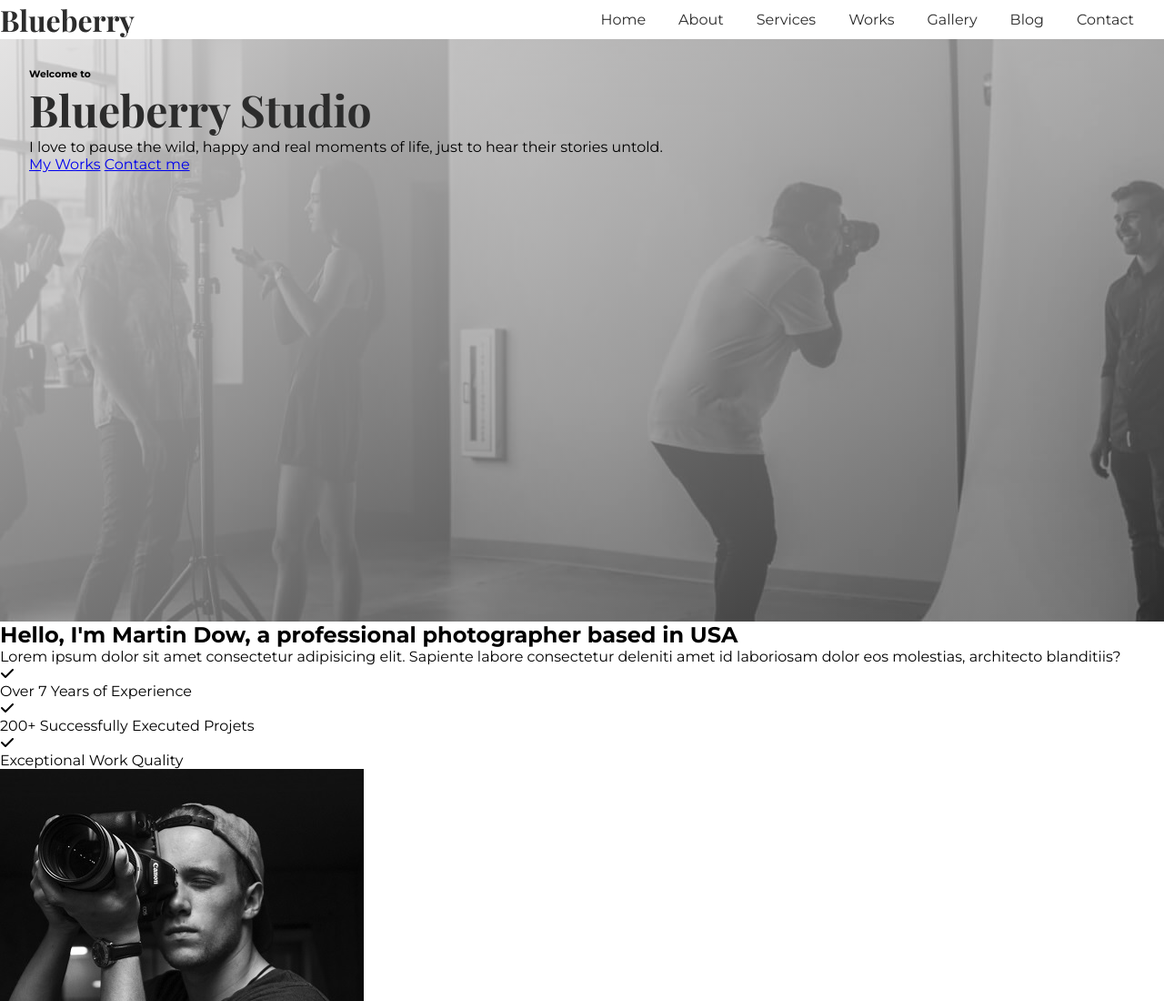
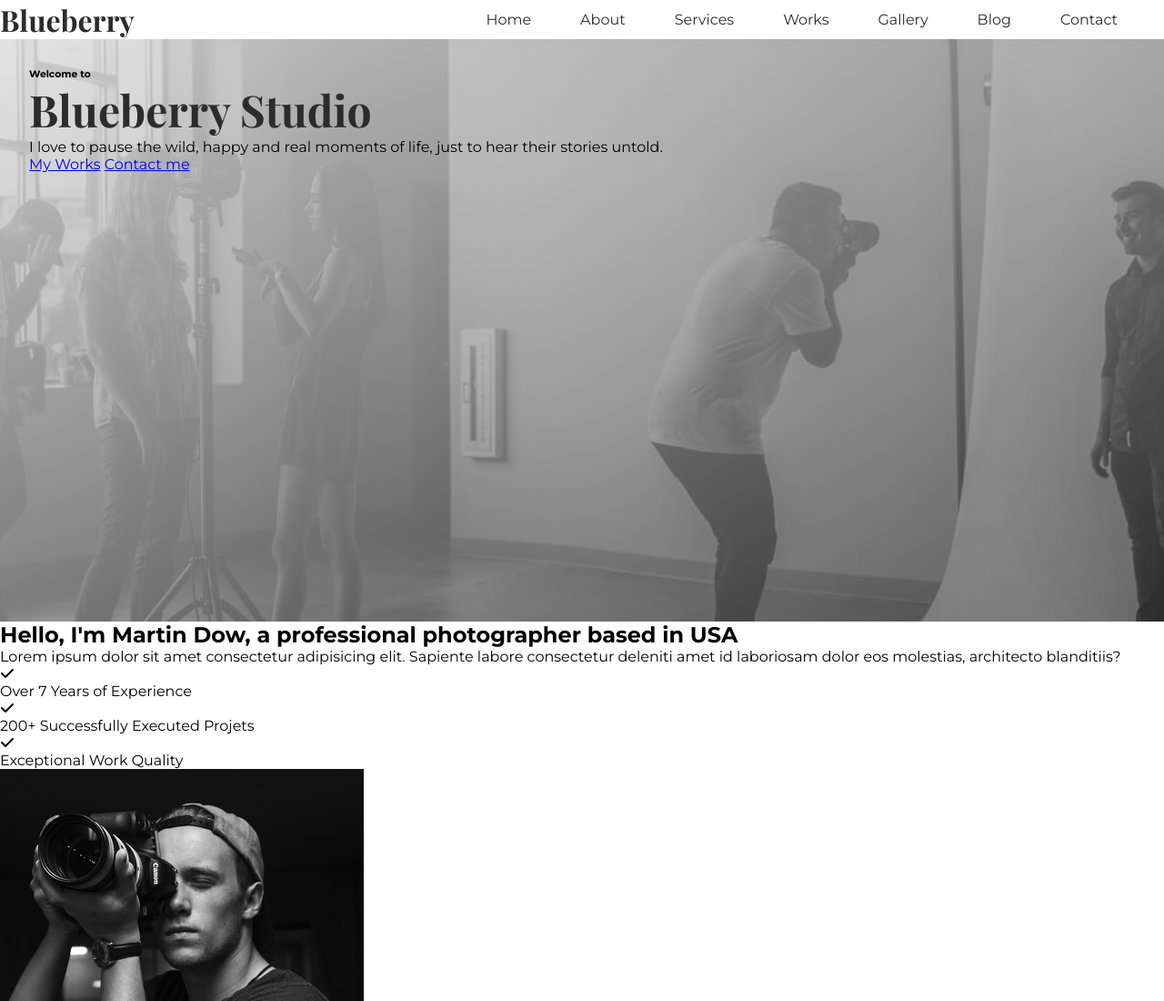
Before and after one commit to blueberry-life/blueberry-studio, a plain HTML site: page index.html in a window 1280 px wide. Shown: the top 1100 px of the page at 91% size. Drawn offline with nearby package versions, Linux system fonts and the light colour scheme; a web font is replaced by a local one.

Commit message:
refactoring css file for nav

```diff
--- a/style/main.css
+++ b/style/main.css
@@ -24,6 +24,7 @@ body {
 }
 .nav {
   display: flex;
+  column-gap: 3rem;
 }
 .nav > a {
   border-bottom: 1px solid transparent;
@@ -32,11 +33,13 @@ body {
   display: inline-block;
   text-decoration: none;
   padding: 3px;
-  margin-right: 30px;
 }
 .nav > a:hover {
   border-bottom: 1px solid rgb(78, 78, 78);
   color: rgb(78, 78, 78);
+}
+.nav a:last-child {
+  margin-right: 3rem;
 }
 
 .hero {
```
